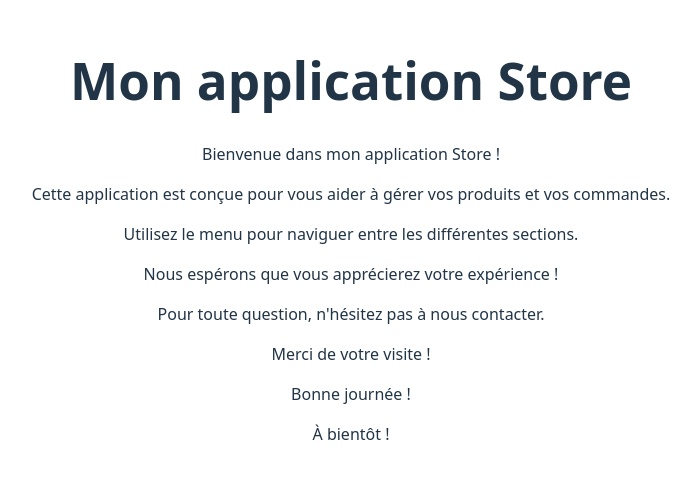
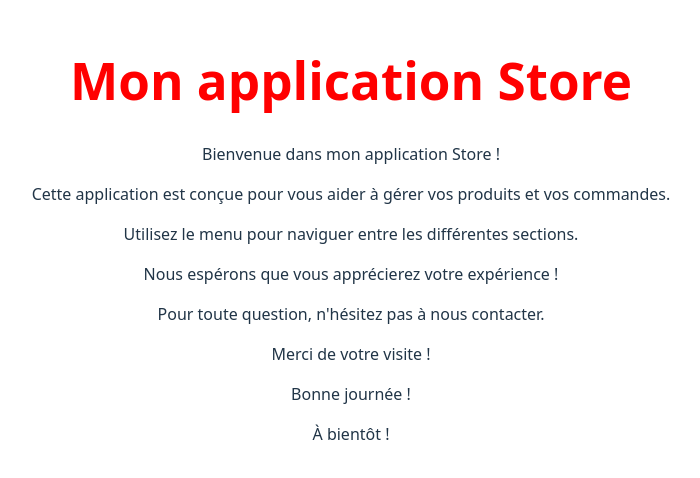
Before and after one commit to OumObayid/store, a Vue app: page / in a window 1280 px wide. Shown: the part 160-638 px from the top of the page, without its empty margins (289-989 px from the left). Built offline with nearby package versions, Linux system fonts and the light colour scheme.

Commit message:
correction

```diff
--- a/src/App.vue
+++ b/src/App.vue
@@ -15,5 +15,7 @@
 </template>
 
 <style scoped>
-
+h1{
+  color:red
+}
 </style>
```
